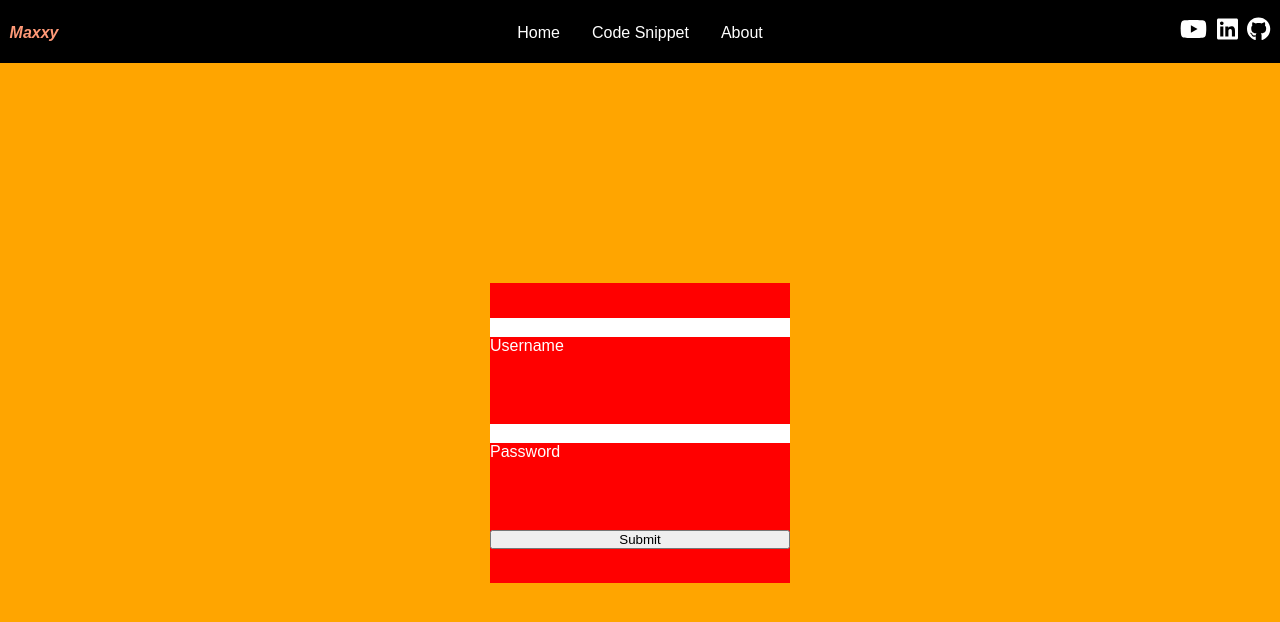
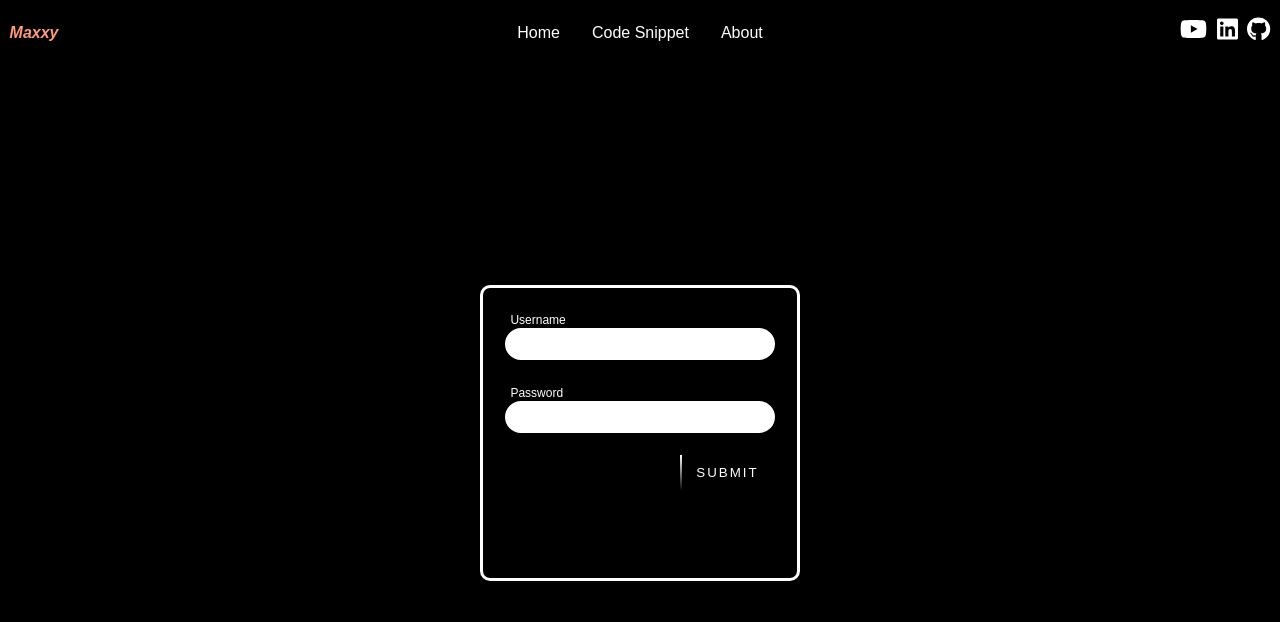
Before and after one commit to InfoMax95/maxxy, an Angular app: page /admin in a window 1280 px wide. Shown: the top 622 px of the page. Built offline with nearby package versions, Linux system fonts and the light colour scheme.

Commit message:
login template ready to use

```diff
--- a/src/app/admin/login/login.component.html
+++ b/src/app/admin/login/login.component.html
@@ -1,13 +1,14 @@
 <div class="login-container">
   <form [formGroup]="form" (ngSubmit)="login()">
     <div class="user-box">
+      <label>Username</label>
       <input type="text" name="username" formControlName="username">
-      <label>Username</label>
     </div>
     <div class="user-box">
+      <label>Password</label>
       <input type="password" name="password" formControlName="password">
-      <label>Password</label>
     </div>
+    <div class="buttons">
       <button type="submit">
         <span></span>
         <span></span>
@@ -15,5 +16,6 @@
         <span></span>
         Submit
       </button>
+    </div>
   </form>
 </div>
--- a/src/app/admin/login/login.component.scss
+++ b/src/app/admin/login/login.component.scss
@@ -3,19 +3,120 @@
   justify-content: center;
   align-items: center;
   height: calc(100vh - 60px);
-  background-color: orange;
   form {
-    display: flex;
-    flex-direction: column;
-    justify-content: space-around;
-    width: 300px;
-    height: 300px;
-    background-color: red;
+    height: 40%;
+    width: calc((40 * 100vh) / 100);
+    // display: flex;
+    // flex-direction: column;
+    // justify-content: space-around;
+    border: 3px solid #fff;
+    border-radius: 10px;
+    padding: 1.4rem;
     .user-box {
+      margin-bottom: 1.4rem;
       input {
         border: 2px solid #fff;
         width: 100%;
+        border-radius: 20px;
+        font-size: 16px;
+        padding: 5px;
+        outline: none;
+      }
+      label {
+        font-size: 12px;
+        padding: 0 0 0 5px;
+      }
+    }
+    .buttons {
+      justify-content: flex-end;
+      button {
+        background-color: rgba($color: #000000, $alpha: 0.5);
+        color: #fff;
+        border: none;
+        position: relative;
+        overflow: hidden;
       }
     }
   }
 }
+
+/* ANIMAZIONE BUTTON SUBMIT */
+.buttons button span {
+  position: absolute;
+  display: block;
+}
+
+.buttons button span:nth-child(1) {
+  top: 0;
+  left: -100%;
+  width: 100%;
+  height: 2px;
+  background: linear-gradient(90deg, transparent, #fff);
+  animation: btn-anim1 1s linear infinite;
+}
+
+@keyframes btn-anim1 {
+  0% {
+    left: -100%;
+  }
+  50%,100% {
+    left: 100%;
+  }
+}
+
+.buttons button span:nth-child(2) {
+  top: -100%;
+  right: 0;
+  width: 2px;
+  height: 100%;
+  background: linear-gradient(180deg, transparent, #fff);
+  animation: btn-anim2 1s linear infinite;
+  animation-delay: .25s
+}
+
+@keyframes btn-anim2 {
+  0% {
+    top: -100%;
+  }
+  50%,100% {
+    top: 100%;
+  }
+}
+
+.buttons button span:nth-child(3) {
+  bottom: 0;
+  right: -100%;
+  width: 100%;
+  height: 2px;
+  background: linear-gradient(270deg, transparent, #fff);
+  animation: btn-anim3 1s linear infinite;
+  animation-delay: .5s
+}
+
+@keyframes btn-anim3 {
+  0% {
+    right: -100%;
+  }
+  50%,100% {
+    right: 100%;
+  }
+}
+
+.buttons button span:nth-child(4) {
+  bottom: -100%;
+  left: 0;
+  width: 2px;
+  height: 100%;
+  background: linear-gradient(360deg, transparent, #fff);
+  animation: btn-anim4 1s linear infinite;
+  animation-delay: .75s
+}
+
+@keyframes btn-anim4 {
+  0% {
+    bottom: -100%;
+  }
+  50%,100% {
+    bottom: 100%;
+  }
+}
```
Lines whose indentation alone changed are shown as unchanged.
